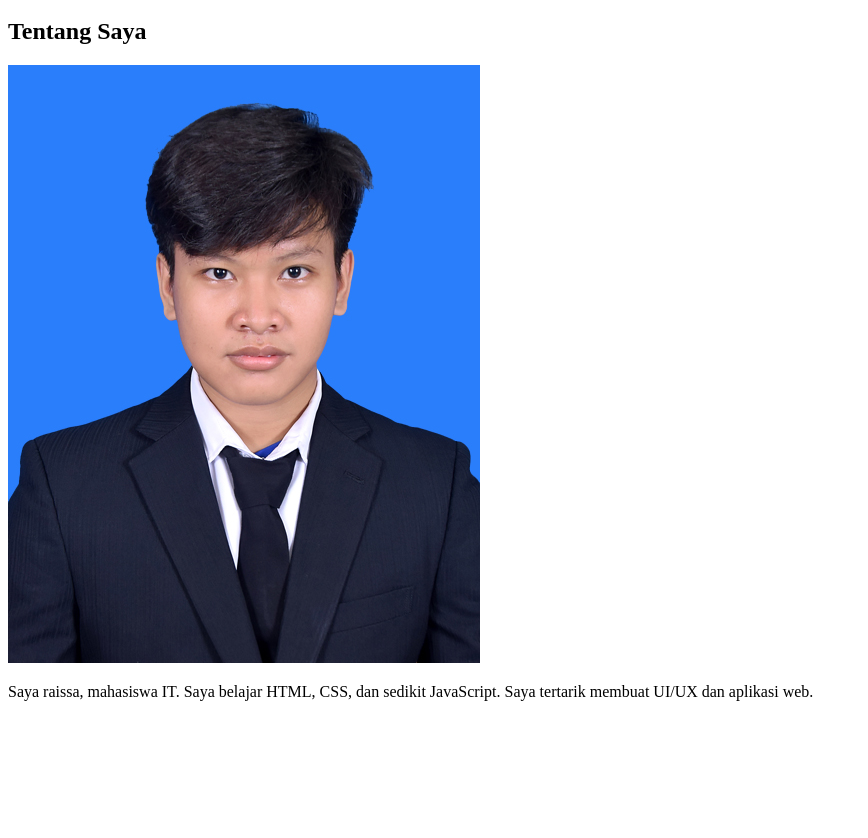
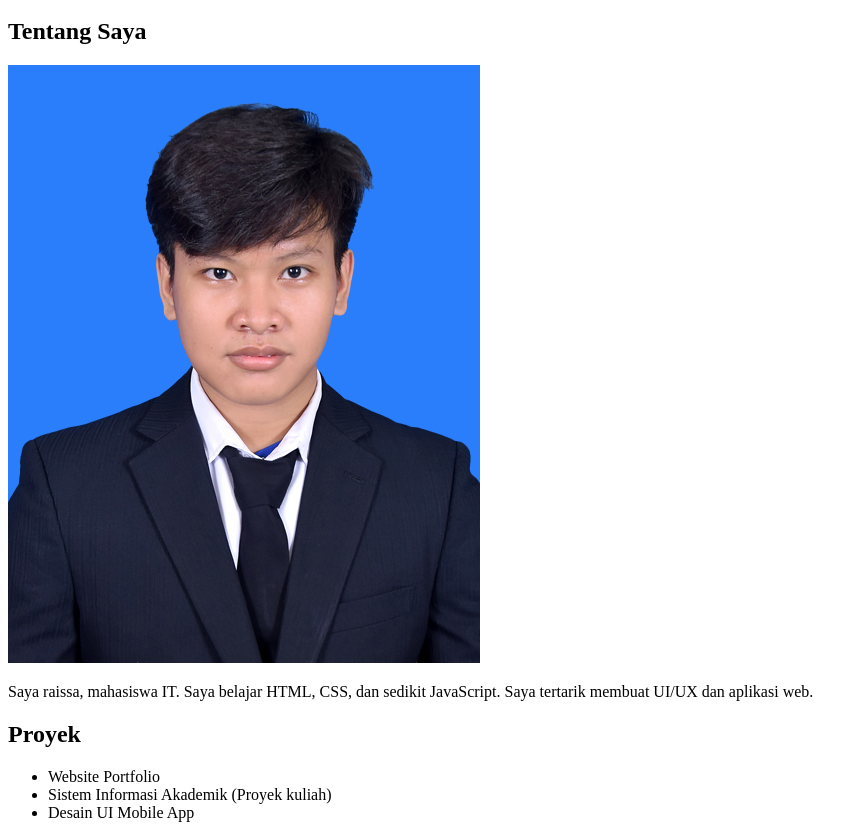
Before and after one commit to raizensoske/praktikum-pemrograman-web, a plain HTML site: page index.html in a window 1280 px wide. Shown: the part 100-938 px from the top of the page, without its empty margins (0-868 px from the left). Before the commit the page ends 817 px from the top, so only its background shows below. Drawn offline with Linux system fonts and the light colour scheme; files whose address does not match are found by name.

Commit message:
Menambahkan section Projects

```diff
--- a/index.html
+++ b/index.html
@@ -19,6 +19,16 @@
     </div>
   </div>
 </section>
+<section id="projects" class="section projects">
+  <div class="container">
+    <h2>Proyek</h2>
+    <ul>
+      <li>Website Portfolio</li>
+      <li>Sistem Informasi Akademik (Proyek kuliah)</li>
+      <li>Desain UI Mobile App</li>
+    </ul>
+  </div>
+</section>
 <body>
 </body>
 </html>
--- a/style.css
+++ b/style.css
@@ -23,3 +23,4 @@ nav a { color: white; text-decoration: none; margin-left: 1rem; }
 .container { max-width: 1000px; margin: 0 auto; }
 .about-inner { display: flex; gap: 1rem; align-items: center; }
 .foto-profil { width: 120px; height: 120px; object-fit: cover; border-radius: 50%; border: 2px solid #ddd; }
+.projects ul { list-style: disc; padding-left: 1.5rem; }
```
